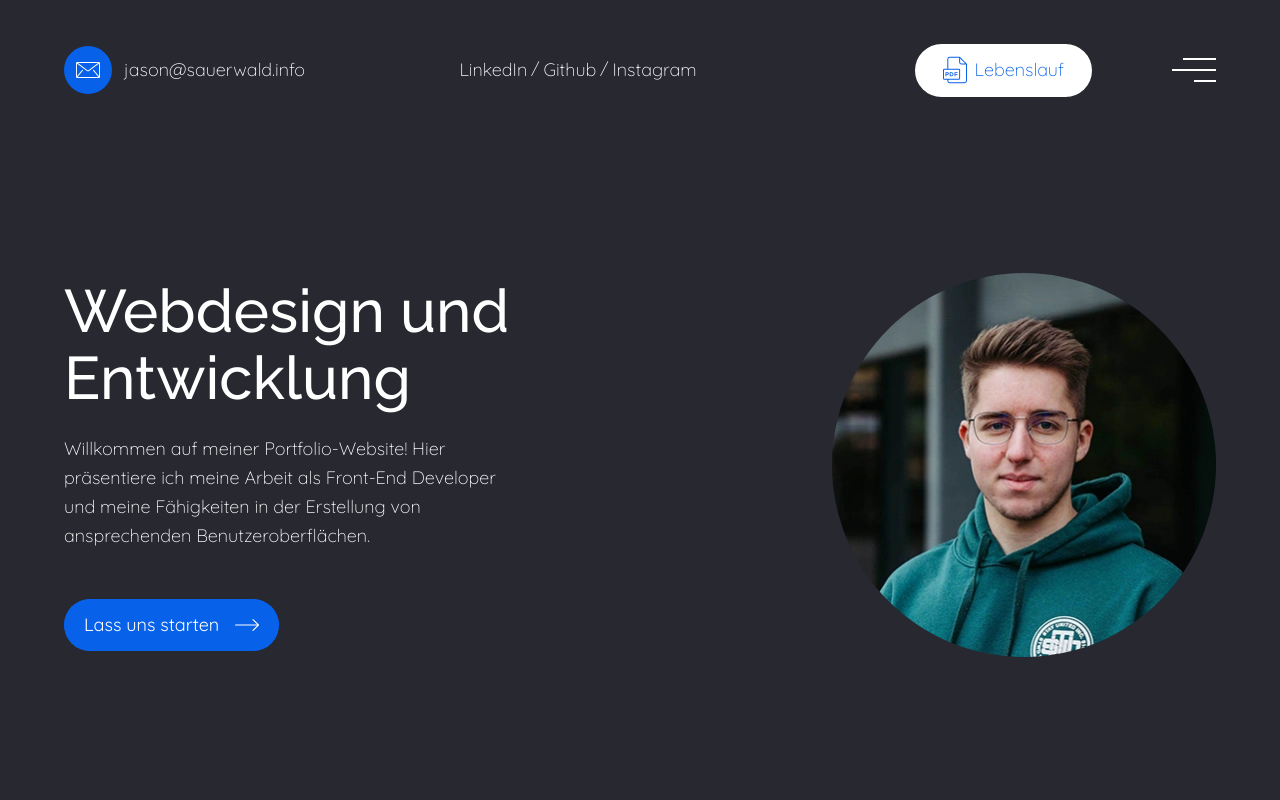
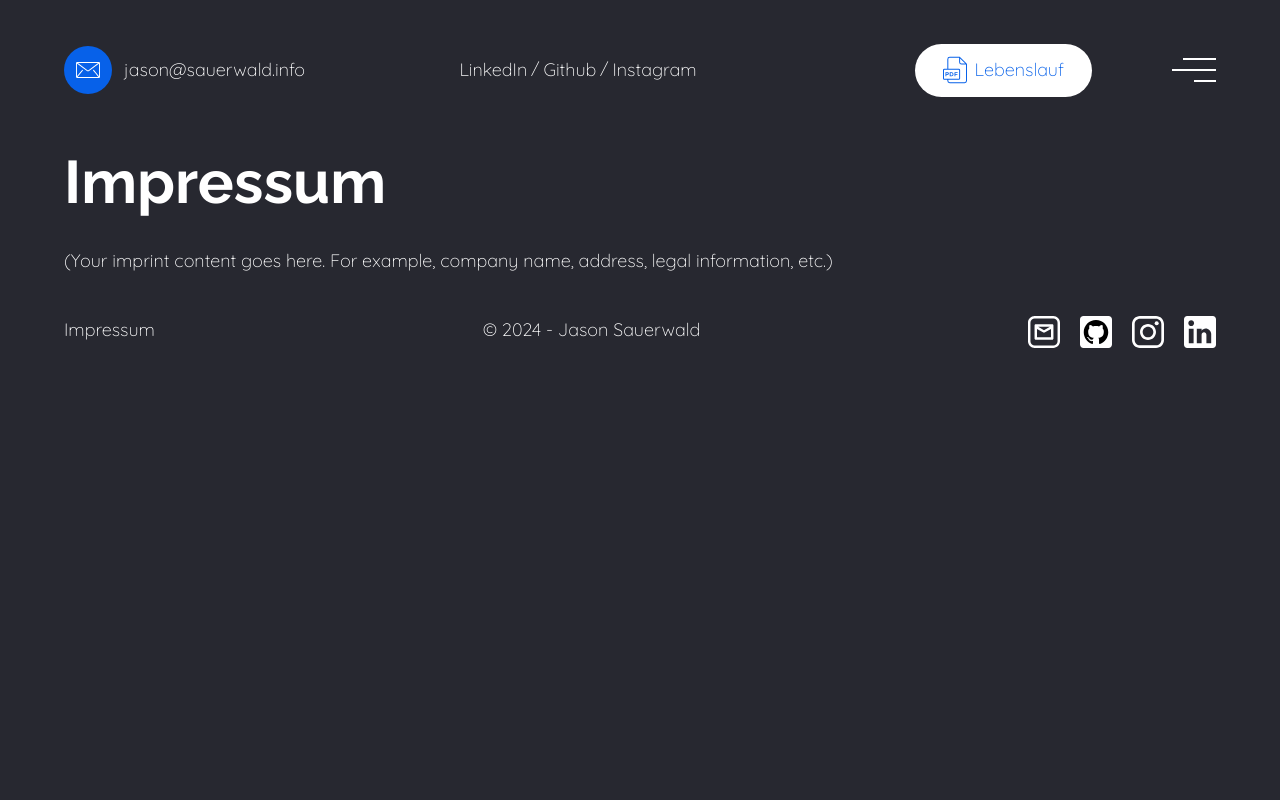
Before and after one commit to JasonSa19/vue-portfolio, a Vue app: page /impressum in a window 1280 px wide. Shown: the top 800 px of the page. Built offline with nearby package versions, Linux system fonts and the light colour scheme.

Commit message:
Adjust router-config and tempomarily disable animations

```diff
--- a/package.json
+++ b/package.json
@@ -10,7 +10,8 @@
     "autoprefixer": "^10.4.18",
     "tailwindcss": "^3.4.1",
     "vue": "^3.2.25",
-    "vue-meta": "3.0.0-alpha.2"
+    "vue-meta": "3.0.0-alpha.2",
+    "vue-router": "^4.0.13"
   },
   "devDependencies": {
     "@vitejs/plugin-vue": "^2.0.0",
--- a/src/App.vue
+++ b/src/App.vue
@@ -1,19 +1,9 @@
 <script setup>
-import Header from "./components/Header.vue";
-import Intro from "./components/Intro.vue";
-import About from "./components/About.vue";
-import Attributes from "./components/Attributes.vue";
-import Areas from "./components/Areas.vue";
-import Footer from "./components/Footer.vue";
+import { useRouter } from "vue-router";
 </script>
 
 <template>
-  <Header />
-  <Intro />
-  <About />
-  <Attributes />
-  <Areas />
-  <Footer />
+  <router-view></router-view>
 </template>
 
 <style lang="scss">
--- a/src/assets/scss/globals/base.scss
+++ b/src/assets/scss/globals/base.scss
@@ -10,21 +10,21 @@ body {
   button {
     color: $primary;
   }
-  .anim {
-    opacity: 0;
-    transition: $scrollanim;
-    transform: translate3d(0, 100px, 0);
-  }
+  // .anim {
+  //   opacity: 0;
+  //   transition: $scrollanim;
+  //   transform: translate3d(0, 100px, 0);
+  // }
 
-  .show {
-    opacity: 1;
-    transform: translateZ(0);
-  }
+  // .show {
+  //   opacity: 1;
+  //   transform: translateZ(0);
+  // }
 
-  @media (prefers-reduced-motion) {
-    .anim {
-      transform: none;
-      transition: none;
-    }
-  }
+  // @media (prefers-reduced-motion) {
+  //   .anim {
+  //     transform: none;
+  //     transition: none;
+  //   }
+  // }
 }
--- a/src/components/Footer.vue
+++ b/src/components/Footer.vue
@@ -17,7 +17,7 @@ const linkInstagram = ref("https://www.instagram.com/jason_sa_/");
   <footer
     class="container flex flex-col justify-between gap-8 mb-20 sm:gap-0 sm:flex-row anim"
   >
-    <a target="_blank">Impressum</a>
+    <router-link to="/impressum">Impressum</router-link>
     <p>© {{ new Date().getFullYear() }} - Jason Sauerwald</p>
     <div class="flex gap-5">
       <!-- Mailto link -->
--- /dev/null
+++ b/src/components/sites/Home.vue
@@ -0,0 +1,17 @@
+<script setup>
+import Header from "../Header.vue";
+import Intro from "../Intro.vue";
+import About from "../About.vue";
+import Attributes from "../Attributes.vue";
+import Areas from "../Areas.vue";
+import Footer from "../Footer.vue";
+</script>
+
+<template>
+  <Header />
+  <Intro />
+  <About />
+  <Attributes />
+  <Areas />
+  <Footer />
+</template>
--- /dev/null
+++ b/src/components/sites/Imprint.vue
@@ -0,0 +1,16 @@
+<script setup>
+import Header from "../Header.vue";
+import Footer from "../Footer.vue";
+</script>
+
+<template>
+  <Header />
+  <div class="container mx-auto my-10">
+    <h1 class="mb-5 text-2xl font-bold">Impressum</h1>
+    <p>
+      (Your imprint content goes here. For example, company name, address, legal
+      information, etc.)
+    </p>
+  </div>
+  <Footer />
+</template>
--- a/src/main.js
+++ b/src/main.js
@@ -1,19 +1,19 @@
 import { createApp } from "vue";
 import App from "./App.vue";
+import router from "./router/index.js"; // Import the router configuration
 import "./assets/scss/style.scss";
 
-createApp(App).mount("#app");
+createApp(App).use(router).mount("#app");
 
 // Scroll-Animation
+// const observer = new IntersectionObserver((entries) => {
+//   entries.forEach((entry) => {
+//     if (entry.isIntersecting) {
+//       entry.target.classList.add("show");
+//       observer.unobserve(entry.target); // Stop observing once the element is animated
+//     }
+//   });
+// });
 
-const observer = new IntersectionObserver((entries) => {
-  entries.forEach((entry) => {
-    if (entry.isIntersecting) {
-      entry.target.classList.add("show");
-      observer.unobserve(entry.target); // Stop observing once the element is animated
-    }
-  });
-});
-
-const hiddenElements = document.querySelectorAll(".anim");
-hiddenElements.forEach((el) => observer.observe(el));
+// const hiddenElements = document.querySelectorAll(".anim");
+// hiddenElements.forEach((el) => observer.observe(el));
--- /dev/null
+++ b/src/router/index.js
@@ -0,0 +1,15 @@
+import { createRouter, createWebHistory } from "vue-router";
+import Imprint from "../components/sites/Imprint.vue";
+import Home from "../components/sites/Home.vue"; // Replace with your actual Home component path
+
+const routes = [
+  { path: "/", component: Home },
+  { path: "/impressum", component: Imprint },
+];
+
+const router = createRouter({
+  history: createWebHistory(),
+  routes,
+});
+
+export default router;
```
Also changed, not shown: 1 other file (tests, documents, lock files or other folders).
